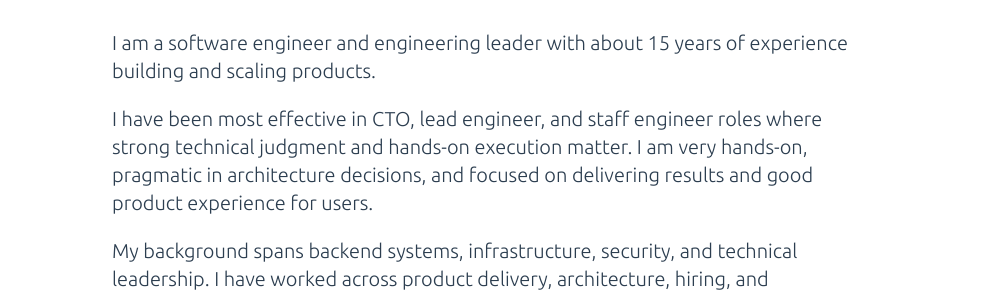
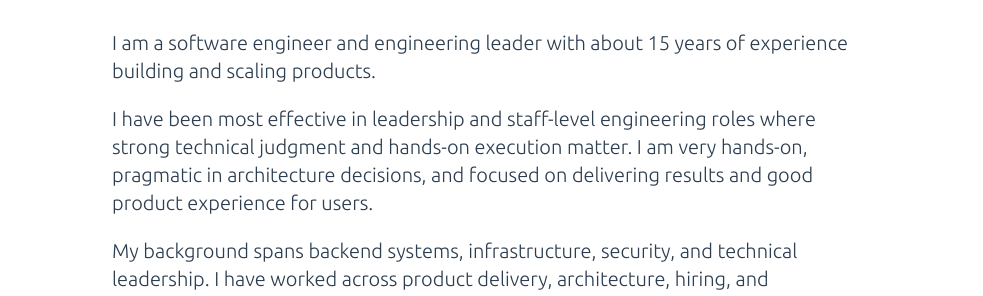
Before and after one commit to msvab/msvab.github.io, a Jekyll site: the page built from resume.html, in a window 1280 px wide and 900 px high. Shown: the part 201-497 px from the top of the window, without its empty margins (148-1131 px from the left). Built offline with Jekyll 4.4.1, drawn with Linux system fonts in a browser that asks for light colours.

Commit message:
Refine resume positioning wording

```diff
--- a/resume.html
+++ b/resume.html
@@ -8,7 +8,7 @@ permalink: /resume/
 <section>
   <h2 class="text-center">Profile</h2>
   <p>I am a software engineer and engineering leader with about 15 years of experience building and scaling products.</p>
-  <p>I have been most effective in CTO, lead engineer, and staff engineer roles where strong technical judgment and hands-on execution matter.
+  <p>I have been most effective in leadership and staff-level engineering roles where strong technical judgment and hands-on execution matter.
     I am very hands-on, pragmatic in architecture decisions, and focused on delivering results and good product experience for users.</p>
   <p>My background spans backend systems, infrastructure, security, and technical leadership. I have worked across product
     delivery, architecture, hiring, and engineering operations, and I am most effective in roles that require both strategic
```
